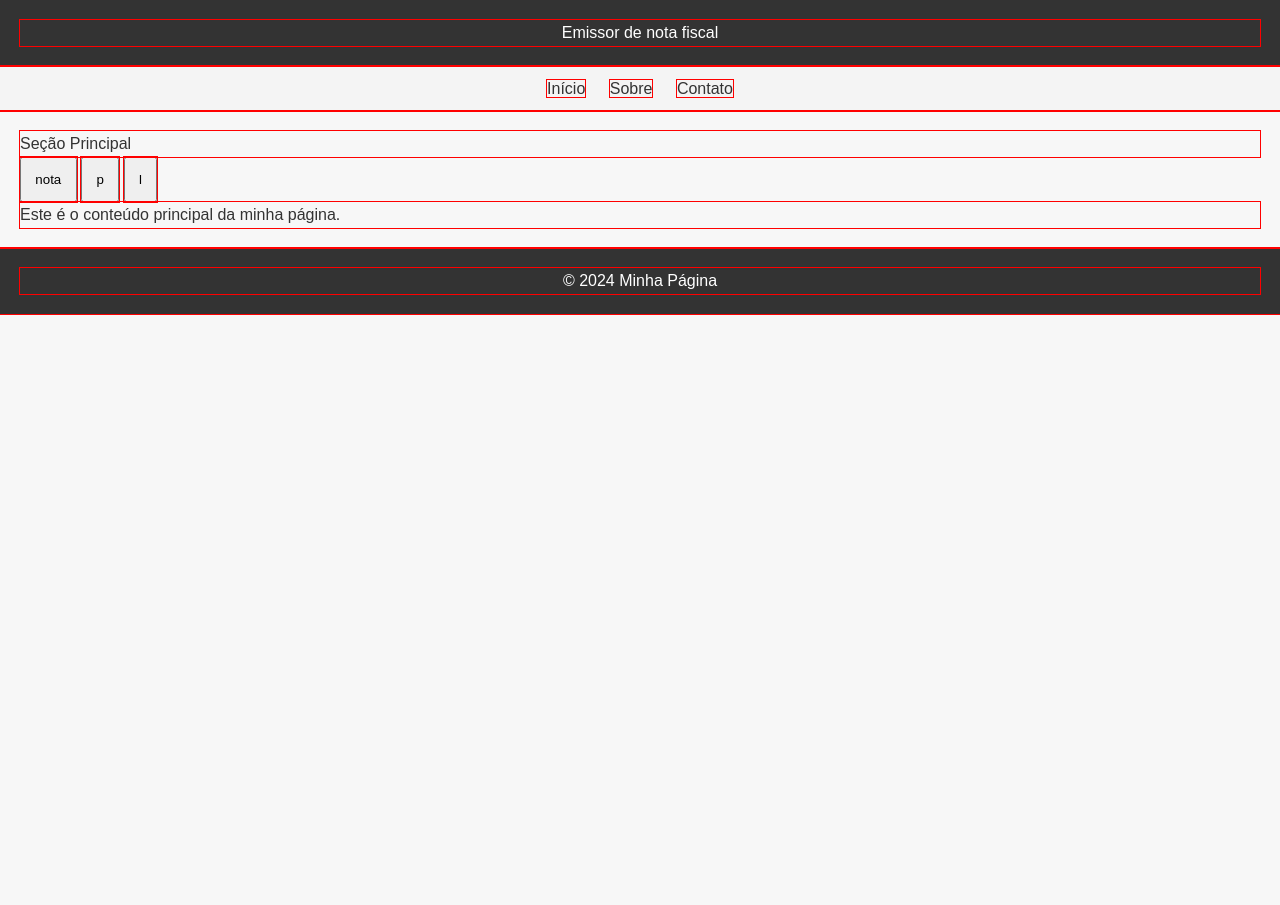
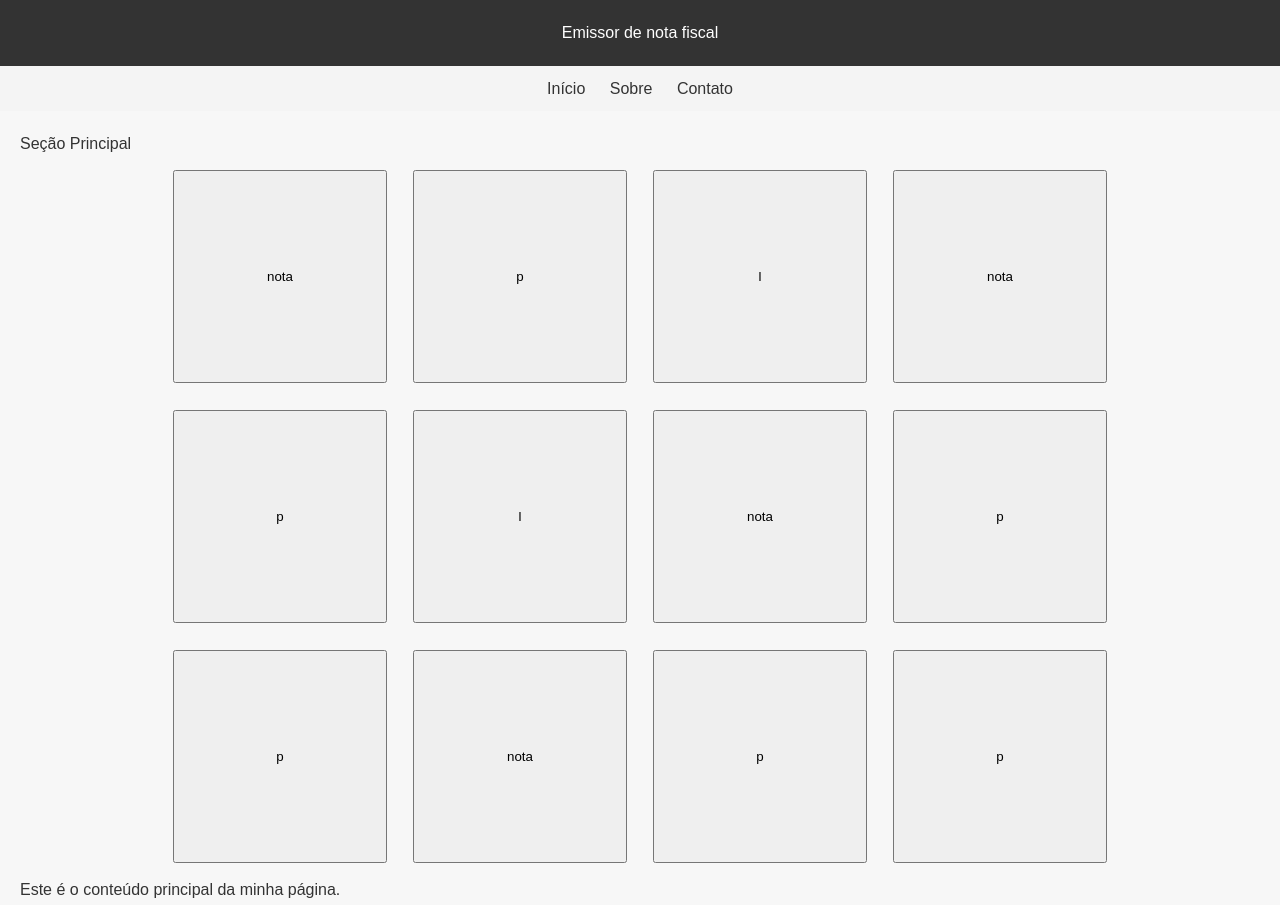
Before and after one commit to hevelin32/nota-fiscal., a plain HTML site: page index.html in a window 1280 px wide. Shown: the top 905 px of the page. Before the commit the page ends 800 px from the top, so only its background shows below. Drawn offline with Linux system fonts and the light colour scheme.

Commit message:
Add files via upload

```diff
--- a/index.html
+++ b/index.html
@@ -18,9 +18,25 @@
     </nav>
     <section class="secao-principal">
         <h2>Seção Principal</h2>
-        <button class="botao">nota</button>
-        <button class="botao">p</button>
-        <button class="botao">l</button>
+        <div class="botoes">
+            <button class="botao">nota</button>
+            <button class="botao">p</button>
+            <button class="botao">l</button>
+            <button class="botao">nota</button>
+        </div>
+        <div class="botoes">
+            <button class="botao">p</button>
+            <button class="botao">l</button>
+            <button class="botao">nota</button>
+            <button class="botao">p</button>
+        </div>
+        <div class="botoes">
+            <button class="botao">p</button>
+            <button class="botao">nota</button>
+            <button class="botao">p</button>
+            <button class="botao">p</button>
+        </div>
+
         <p>Este é o conteúdo principal da minha página.</p>
     </section>
     <footer>
--- a/reset.css
+++ b/reset.css
@@ -21,10 +21,6 @@ time, mark, audio, video {
     box-sizing: border-box;
 }
 
-/* Inclui uma borda extra ao redor dos elementos visíveis */
-* {
-    outline: 1px solid red !important;
-}
 
 /* Estilos para o corpo da página */
 body {
--- a/style.css
+++ b/style.css
@@ -28,6 +28,12 @@ footer {
     padding: 20px;
     text-align: center;
 }
+.botoes{
+    display: flex;
+    justify-content: center;
+}
 .botao{
-    padding: 1em;
+    width: 16em;
+    height: 16em;
+    margin: 1em;
 }
```
